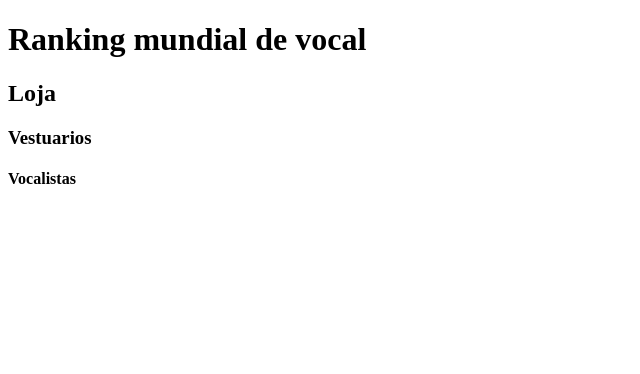
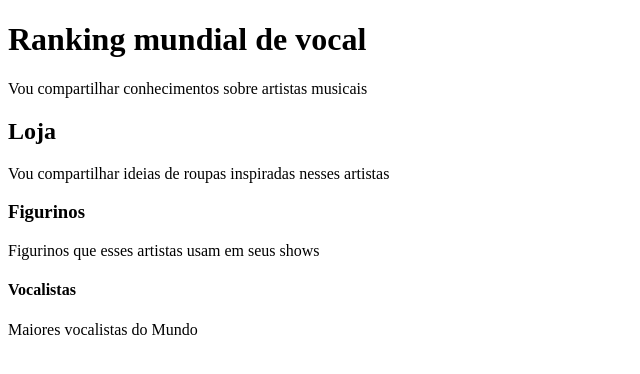
Before and after one commit to isabelakovari/meuprimeiroprojeto, a plain HTML site: page index.html in a window 1280 px wide. Shown: the whole page, without its empty margins (0-640 px from the left). Drawn offline with Linux system fonts and the light colour scheme.

Commit message:
Atualização 25/06

```diff
--- a/index.html
+++ b/index.html
@@ -7,8 +7,12 @@
 <link rel="stylesheet" href="style.css">
 <body>
   <h1>Ranking mundial de vocal</h1>
+  <p> Vou compartilhar conhecimentos sobre artistas musicais</p>
   <h2>Loja</h2>
-  <h3>Vestuarios</h3>
+  <p> Vou compartilhar ideias de roupas inspiradas nesses artistas</p>
+  <h3>Figurinos</h3>
+<p> Figurinos que esses artistas usam em seus shows</p>
   <h4>Vocalistas</h4>
+  <p> Maiores vocalistas do Mundo</p>
 </body>
 </html>
```
